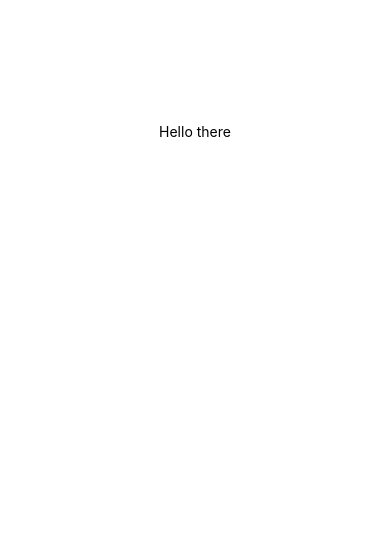
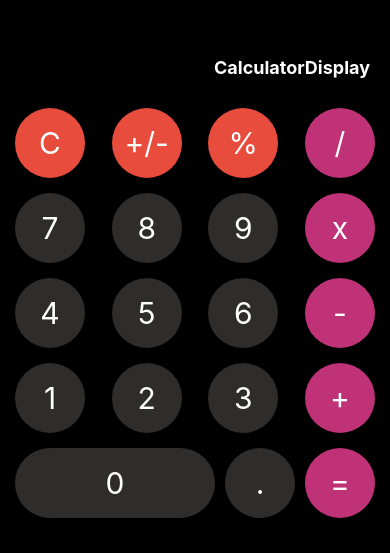
Before and after one commit to KacperNlp/react-native-calculator, a React Native app: screen / in a window 390 px wide. Shown: the part 291-844 px from the top of the page. Built offline with nearby package versions, Linux system fonts and the light colour scheme.

Commit message:
Created CalculatorButton component and CalculatorDisplay, basic structure and styles

```diff
--- a/App.js
+++ b/App.js
@@ -1,20 +1,85 @@
 import { StatusBar } from "expo-status-bar";
 import { StyleSheet, Text, View } from "react-native";
+
+import { CalculatorButton, CalculatorDisplay } from "./components";
 
 export default function App() {
   return (
     <View style={styles.container}>
-      <Text>Hello there</Text>
+      <View style={styles.display}>
+        <CalculatorDisplay />
+      </View>
+
+      <View style={styles.buttonsContainer}>
+        <View style={styles.calculatorBtnRow}>
+          <CalculatorButton value="C" backgroundColor="#E74C3C" color="#fff" />
+          <CalculatorButton
+            value="+/-"
+            backgroundColor="#E74C3C"
+            color="#fff"
+          />
+          <CalculatorButton value="%" backgroundColor="#E74C3C" color="#fff" />
+          <CalculatorButton value="/" backgroundColor="#BF3277" color="#fff" />
+        </View>
+
+        <View style={styles.calculatorBtnRow}>
+          <CalculatorButton value="7" backgroundColor="#2e2d2b" color="#fff" />
+          <CalculatorButton value="8" backgroundColor="#2e2d2b" color="#fff" />
+          <CalculatorButton value="9" backgroundColor="#2e2d2b" color="#fff" />
+          <CalculatorButton value="x" backgroundColor="#BF3277" color="#fff" />
+        </View>
+
+        <View style={styles.calculatorBtnRow}>
+          <CalculatorButton value="4" backgroundColor="#2e2d2b" color="#fff" />
+          <CalculatorButton value="5" backgroundColor="#2e2d2b" color="#fff" />
+          <CalculatorButton value="6" backgroundColor="#2e2d2b" color="#fff" />
+          <CalculatorButton value="-" backgroundColor="#BF3277" color="#fff" />
+        </View>
+
+        <View style={styles.calculatorBtnRow}>
+          <CalculatorButton value="1" backgroundColor="#2e2d2b" color="#fff" />
+          <CalculatorButton value="2" backgroundColor="#2e2d2b" color="#fff" />
+          <CalculatorButton value="3" backgroundColor="#2e2d2b" color="#fff" />
+          <CalculatorButton value="+" backgroundColor="#BF3277" color="#fff" />
+        </View>
+
+        <View style={styles.calculatorBtnRow}>
+          <CalculatorButton
+            value="0"
+            backgroundColor="#2e2d2b"
+            color="#fff"
+            flexGrow="1"
+          />
+          <CalculatorButton value="." backgroundColor="#2e2d2b" color="#fff" />
+          <CalculatorButton value="=" backgroundColor="#BF3277" color="#fff" />
+        </View>
+      </View>
     </View>
   );
 }
 
 const styles = StyleSheet.create({
   container: {
-    position: "relative",
-    flex: 1,
-    backgroundColor: "#fff",
-    alignItems: "center",
-    justifyContent: "center",
+    display: "flex",
+    flexDirection: "column",
+    justifyContent: "flex-end",
+    paddingBottom: 30,
+    paddingRight: 10,
+    paddingLeft: 10,
+    height: "100%",
+    backgroundColor: "#000",
+  },
+
+  display: {
+    marginBottom: 20,
+  },
+
+  buttonsContainer: {},
+
+  calculatorBtnRow: {
+    display: "flex",
+    flexDirection: "row",
+    justifyContent: "space-between",
+    marginTop: 5,
   },
 });
--- /dev/null
+++ b/components/CalculatorButton.jsx
@@ -0,0 +1,33 @@
+import React from "react";
+import { Text, TouchableOpacity, StyleSheet } from "react-native";
+
+export default function CalculatorButton({
+  backgroundColor,
+  color,
+  value,
+  flexGrow: flexGrowValue,
+}) {
+  const flexGrow = flexGrowValue ? Number(flexGrowValue) : 0;
+
+  return (
+    <TouchableOpacity style={[styles.button, { backgroundColor, flexGrow }]}>
+      <Text style={[styles.buttonText, { color }]}>{value}</Text>
+    </TouchableOpacity>
+  );
+}
+
+const styles = StyleSheet.create({
+  button: {
+    display: "flex",
+    alignItems: "center",
+    justifyContent: "center",
+    width: 70,
+    height: 70,
+    margin: 5,
+    borderRadius: 50,
+  },
+
+  buttonText: {
+    fontSize: 30,
+  },
+});
--- /dev/null
+++ b/components/CalculatorDisplay.jsx
@@ -0,0 +1,20 @@
+import { View, Text, StyleSheet } from "react-native";
+import React from "react";
+
+export default function CalculatorDisplay() {
+  return (
+    <View>
+      <Text style={styles.displayScreen}>CalculatorDisplay</Text>
+    </View>
+  );
+}
+
+const styles = StyleSheet.create({
+  displayScreen: {
+    textAlign: "right",
+    color: "#fff",
+    fontWeight: "bold",
+    fontSize: 18,
+    marginRight: 10,
+  },
+});
--- /dev/null
+++ b/components/index.jsx
@@ -0,0 +1,2 @@
+export { default as CalculatorButton } from "./CalculatorButton";
+export { default as CalculatorDisplay } from "./CalculatorDisplay";
```
